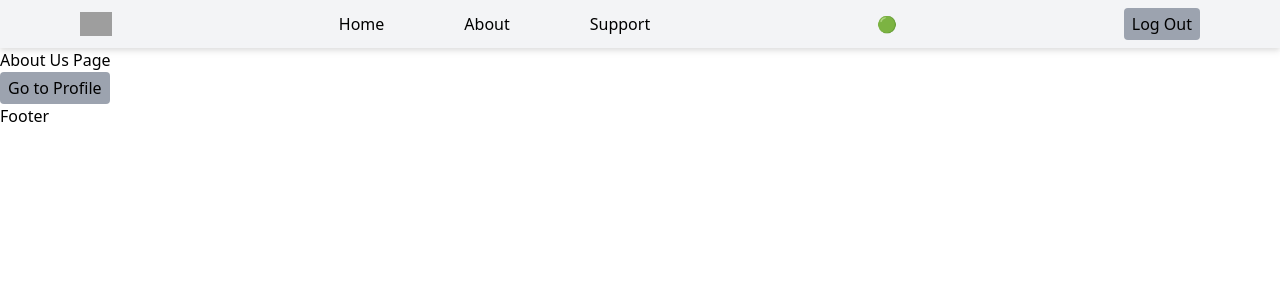
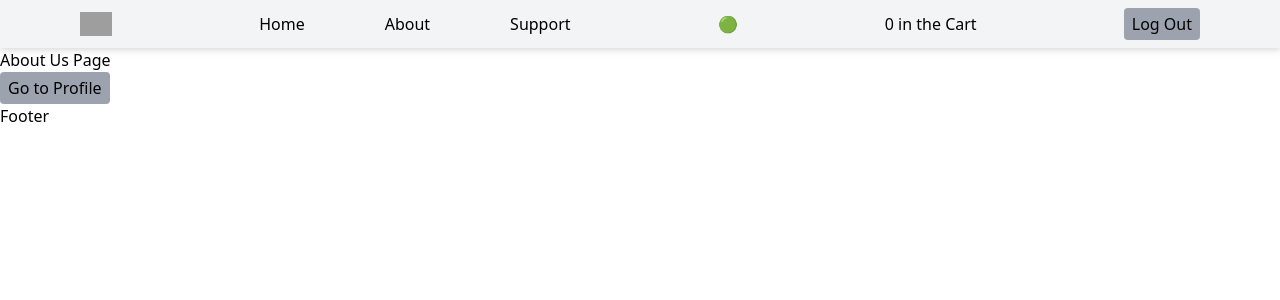
Before and after one commit to 1711shashank/swiggy-clone, a React (Vite) app: page /about in a window 1280 px wide. Shown: the top 300 px of the page. Built offline with nearby package versions, Linux system fonts and the light colour scheme; grey boxes are pictures that could not be loaded.

Commit message:
redux and RTK setup for the cart

```diff
--- a/package.json
+++ b/package.json
@@ -10,8 +10,10 @@
   "author": "",
   "license": "ISC",
   "dependencies": {
+    "@reduxjs/toolkit": "^1.9.5",
     "react": "^18.2.0",
     "react-dom": "^18.2.0",
+    "react-redux": "^8.1.2",
     "react-router-dom": "^6.14.2"
   },
   "devDependencies": {
--- a/src/App.js
+++ b/src/App.js
@@ -9,6 +9,8 @@ import Error from './components/Error';
 import About from './components/Header/About/About';
 import Restaurant from './components/Body/Restaurant/Restaurant';
 import Shimmer from './components/Shimmer';
+import { Provider } from 'react-redux';
+import store from './redux/store';
 
 // lazy import
 const Profile = lazy(() => import('./components/Header/About/Profile'));
@@ -18,9 +20,11 @@ const Profile = lazy(() => import('./components/Header/About/Profile'));
 const AppLayout = () => {
     return (
         <>
-            <Header />
-            <Outlet />
-            <Footer />
+            <Provider store={store} >
+                <Header />
+                <Outlet />
+                <Footer />
+            </Provider >
         </>
     )
 }
@@ -29,7 +33,7 @@ const router = createBrowserRouter([
     {
         path: "/",
         element: <AppLayout />,
-        errorElement: <Error />,
+        // errorElement: <Error />,
         children: [
             {
                 path: "/",
@@ -46,7 +50,7 @@ const router = createBrowserRouter([
                     {
                         path: 'profile',
                         element: (
-                            <Suspense fallback={<Shimmer/>}>
+                            <Suspense fallback={<Shimmer />}>
                                 <Profile />
                             </Suspense>
                         )
--- a/src/components/Header/Header.js
+++ b/src/components/Header/Header.js
@@ -1,10 +1,14 @@
 import React, { useState } from "react";
 import { Link } from "react-router-dom";
 import useOnline from "../../helper/useOnline";
+import { useSelector } from "react-redux";
 
 const Header = () => {
 
     const isOnline = useOnline();
+    const cartItems = useSelector((store) => store.cart.items);
+    console.log(cartItems);
+
     const [isLoggedIn, setIsLoggedIn] = useState(false);
     return (
         <>
@@ -18,6 +22,9 @@ const Header = () => {
                 <div>
                     {isOnline ? "🟢" : "🔴"}
                 </div>
+                <div>
+                    {cartItems.length} in the Cart
+                </div>
                 {
                     isLoggedIn
                         ? <button className=" px-2 py-1 bg-gray-400 rounded" onClick={() => setIsLoggedIn(!isLoggedIn)}>Log In  </button>
--- /dev/null
+++ b/src/redux/cartSlice.js
@@ -0,0 +1,35 @@
+import { createSlice } from "@reduxjs/toolkit";
+
+const cartSlice = createSlice({
+    name: 'cart',
+    initialState: {
+        items: []
+    },
+    reducers: {
+        addItem: (state, action) => {
+            state.items.push(action.payload);
+        },
+        removeItem: (state) => {
+            state.items.pop();
+        },
+        clearCart: (state) => {
+            state.items = [];
+        }
+    }
+})
+
+
+export const { addItem, removeItem, clearCart } = cartSlice.actions;
+export default cartSlice.reducer;
+
+
+
+// This is how export object look like
+// cartSlice: {
+//     actions: {
+//         addItem, removeItem, clearCart
+//     }
+//     redicer: {
+//         reducers
+//     }
+// }
--- /dev/null
+++ b/src/redux/store.js
@@ -0,0 +1,37 @@
+import { configureStore } from "@reduxjs/toolkit";
+import cartSlice from "./cartSlice";
+
+const store = configureStore({
+    reducer: {
+        cart: cartSlice
+    }
+});
+
+export default store;
+
+
+
+
+/**
+ * create store
+ *      - configureStore() -RTK
+ *
+ * provide store to the app
+ *      - <Provider store={store}/>
+ *
+ * createSlice
+ *      createSlice({
+ *          name: 'cart',
+ *          initialState: {},
+ *          reducers:{ addItem: (state,action)=>{}
+ *      })
+ *
+ *      const  { addItem, removeItem, clearCart } = cartSlice.actions;
+ *      export default cartSlice.reducer;
+ *
+ * Put the slice into the store
+ *      reducer: {
+ *          cart: cartSlice,
+ *          user: userSlice
+ *      }
+ */
```
Also changed, not shown: 1 other file (tests, documents, lock files or other folders).
